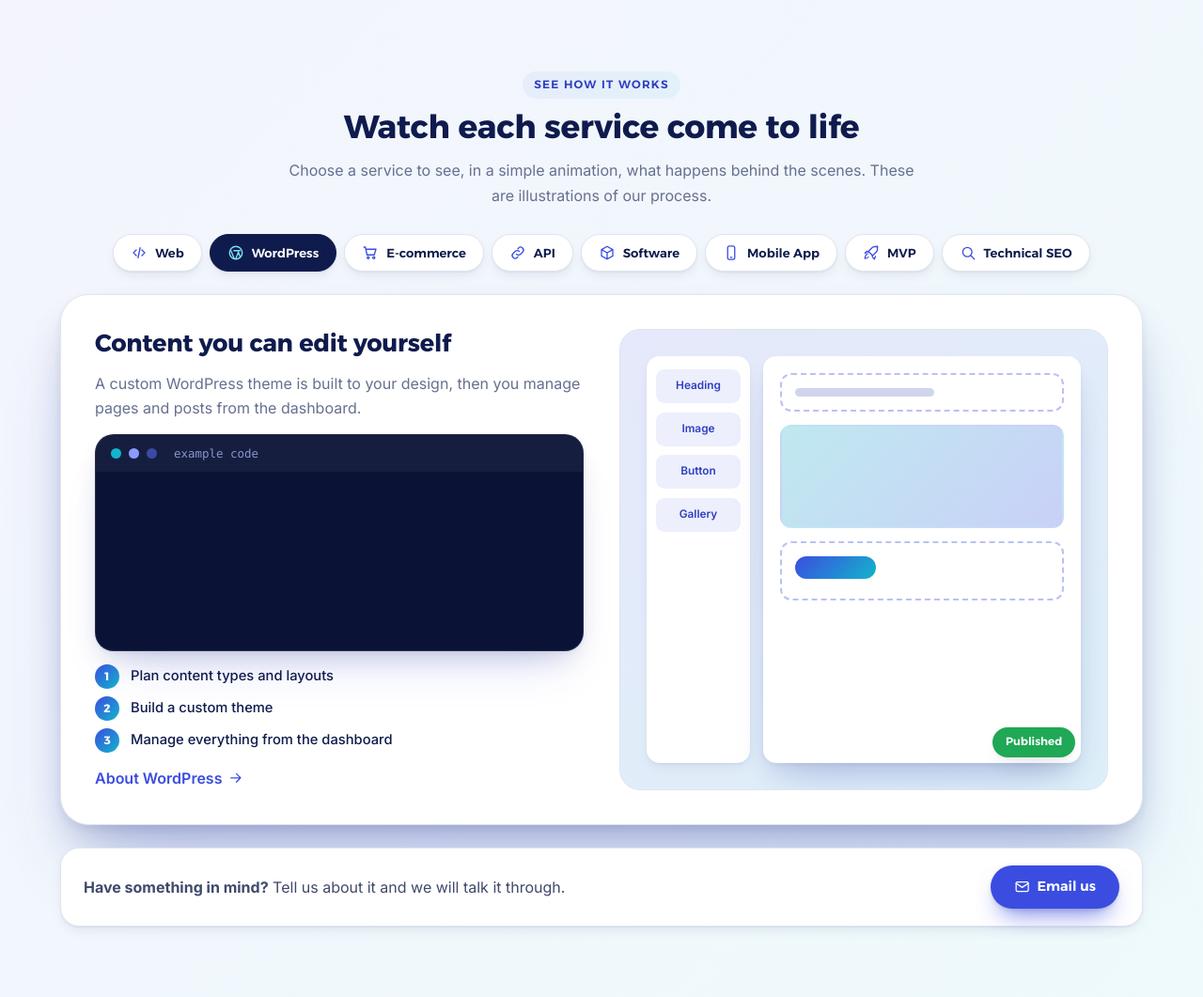
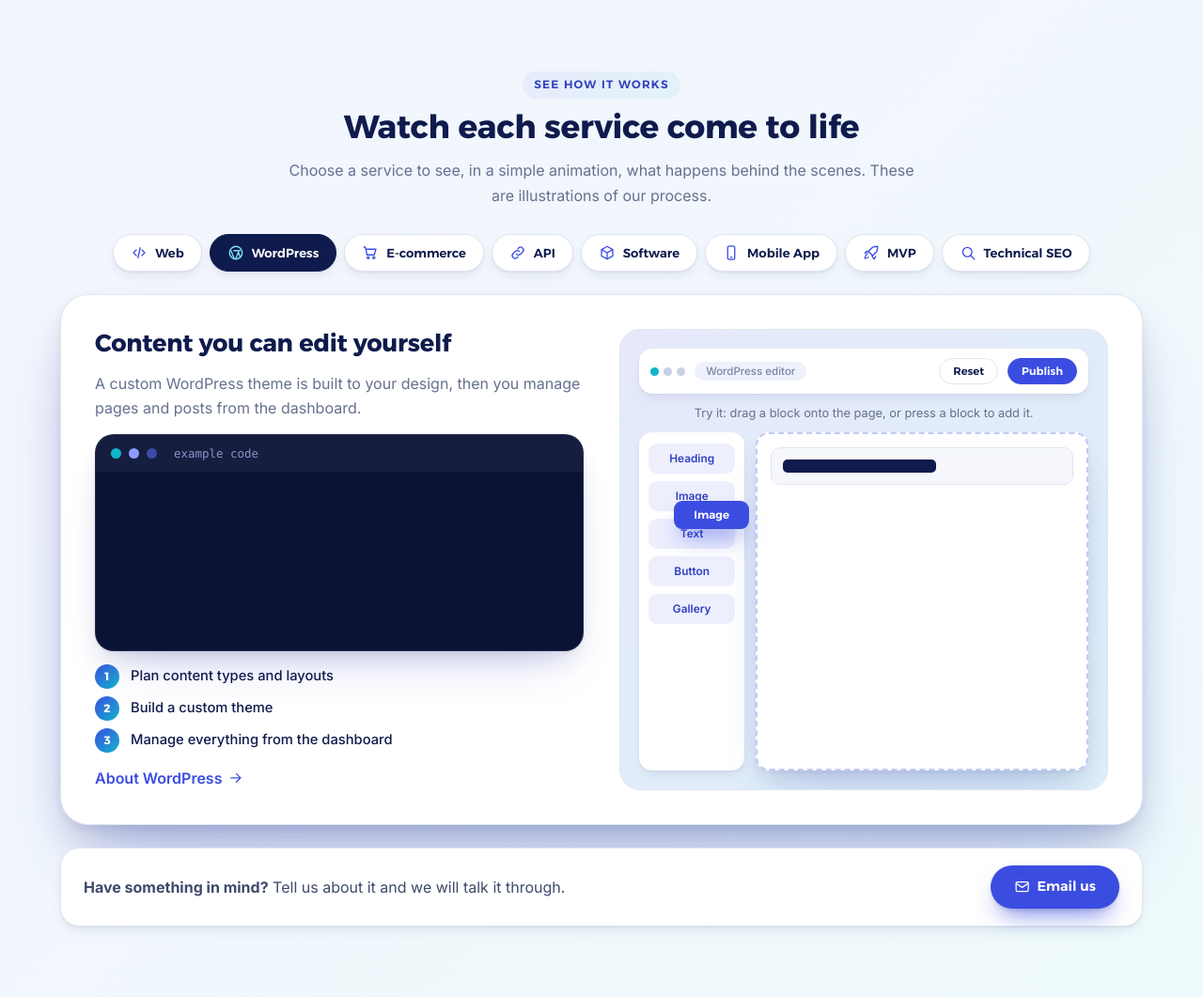
Before and after one commit to bilallwt/WaveX-Next-level-wave-technology, a WordPress theme: template wavex/front-page.php in a window 1280 px wide, after a click on "WordPress". Shown: the part 1518-2579 px from the top of the page at 94% size. Run offline with PHP 8.4 and a stand-in for WordPress, Linux system fonts and the light colour scheme; the site name, menu and one post (Sample post) are stand-ins, and other content is empty; some libraries are stand-ins or nearby versions.

Commit message:
WordPress demo scene: animated and interactive drag-and-drop block editor
Co-Authored-By: Claude Sonnet 5.5 <noreply@anthropic.com>
Claude-Session: https://claude.ai/code/session_016iNP8K7rhZkCEk3kHSo3hc

```diff
--- a/wavex/assets/css/main.css
+++ b/wavex/assets/css/main.css
@@ -653,6 +653,40 @@ ul, ol { margin: 0; padding: 0; }
 @keyframes mk-slide { from { opacity: 0; transform: translate(var(--fx), var(--fy)) rotate(-4deg); } to { opacity: 1; transform: none; } }
 .mk-board .mk-tag { left: 50%; bottom: 0; translate: -50% 0; }
 
+
+/* WordPress drag-and-drop scene */
+.mk-wpe { position: absolute; inset: 20px; display: grid; grid-template-rows: auto auto 1fr; gap: 10px; }
+.mk-wpe__bar { display: flex; align-items: center; gap: 10px; padding: 10px 12px; background: #fff; border-radius: 14px; box-shadow: var(--shadow-sm); }
+.mk-wpe__dots { display: flex; gap: 5px; }
+.mk-wpe__dots i { width: 9px; height: 9px; border-radius: 50%; background: #c9cfe6; }
+.mk-wpe__dots i:first-child { background: var(--c-accent); }
+.mk-wpe__bar .mk-url { margin-right: auto; }
+.mk-wpe__btn { padding: 6px 14px; border: 1px solid var(--c-line); border-radius: 999px; background: #fff; color: var(--c-ink); font-family: var(--font-head); font-size: .72rem; font-weight: 600; cursor: pointer; }
+.mk-wpe__btn:hover { border-color: var(--c-brand); color: var(--c-brand); }
+.mk-wpe__btn--go { background: var(--c-brand); border-color: var(--c-brand); color: #fff; }
+.mk-wpe__btn--go:hover { background: var(--c-brand-dark); color: #fff; }
+.mk-wpe__hint { margin: 0; font-size: .8rem; color: var(--c-muted); text-align: center; }
+.mk-wpe__body { display: grid; grid-template-columns: 112px 1fr; gap: 12px; min-height: 0; }
+.mk-wpe__side { display: grid; align-content: start; gap: 8px; padding: 12px 10px; background: #fff; border-radius: 14px; box-shadow: var(--shadow-sm); }
+.mk-wpe .mk-chip { border: 1px solid transparent; cursor: grab; touch-action: none; user-select: none; -webkit-user-select: none; font-family: var(--font); transition: transform .15s, box-shadow .15s, border-color .15s; }
+.mk-wpe .mk-chip:hover { border-color: var(--c-brand); box-shadow: var(--shadow-sm); transform: translateY(-1px); }
+.mk-wpe .mk-chip:active { cursor: grabbing; }
+.mk-wpe__canvas { display: flex; flex-direction: column; gap: 10px; padding: 14px; background: #fff; border: 2px dashed rgba(59, 77, 224, .3); border-radius: 14px; box-shadow: var(--shadow-md); overflow: hidden; transition: border-color .2s, background .2s; }
+.mk-wpe__canvas.is-over { border-color: var(--c-brand); background: #f3f5ff; }
+.mk-wpe__empty { margin: auto; color: var(--c-muted); font-size: .85rem; }
+.mk-blk { flex: none; padding: 12px; border-radius: 10px; background: #f6f7fc; border: 1px solid var(--c-line); animation: mk-pop .45s cubic-bezier(.2, .8, .2, 1) both; }
+.mk-blk i { display: block; }
+.mk-blk .mk-line { margin: 0 0 6px; }
+.mk-blk .mk-line:last-child { margin: 0; }
+.mk-ph { height: 56px; border-radius: 8px; background: linear-gradient(135deg, #bfe9f0, #c9d0f7); }
+.mk-gal { display: grid; grid-template-columns: repeat(3, 1fr); gap: 6px; }
+.mk-gal b { height: 38px; border-radius: 7px; background: linear-gradient(135deg, #c9d0f7, #bfe9f0); }
+.mk-ghost { position: absolute; left: 0; top: 0; z-index: 5; width: 80px; padding: 8px 10px; border-radius: 9px; background: var(--c-brand); color: #fff; font: 600 .74rem var(--font-head); text-align: center; box-shadow: 0 14px 24px -8px rgba(59, 77, 224, .7); pointer-events: none; }
+.mk-cursor { position: absolute; left: 0; top: 0; z-index: 6; pointer-events: none; filter: drop-shadow(0 4px 6px rgba(15, 27, 77, .35)); }
+.mk-ghost[hidden], .mk-cursor[hidden], .mk-wpe__done[hidden] { display: none; }
+.mk-wpe__done { right: 14px; bottom: 14px; z-index: 4; animation: mk-pop .5s both; }
+@media (max-width: 600px) { .mk-wpe__body { grid-template-columns: 92px 1fr; } .mk-wpe__hint { font-size: .74rem; } }
+
 /* technical SEO */
 .mk-seo { position: absolute; inset: 28px; display: grid; align-content: start; gap: 16px; padding: 18px; background: #fff; border-radius: 16px; box-shadow: var(--shadow-md); }
 .mk-seo__bar { display: flex; align-items: center; gap: 10px; color: var(--c-brand); }
--- a/wavex/assets/js/magic.js
+++ b/wavex/assets/js/magic.js
@@ -31,6 +31,213 @@
 			return '<span class="tk-v">' + m + '</span>';
 		} );
 	}
+
+
+	/* ---------- WordPress drag-and-drop demo ---------- */
+	function initWp( demo ) {
+		var stage = demo.parentNode;
+		var canvas = demo.querySelector( '[data-wp-canvas]' );
+		var ghost = demo.querySelector( '[data-wp-ghost]' );
+		var cursor = demo.querySelector( '[data-wp-cursor]' );
+		var done = demo.querySelector( '[data-wp-done]' );
+		var chips = demo.querySelectorAll( '[data-block]' );
+		var timers = [];
+		var dragging = null;
+		var moved = false;
+		var MAX = 6;
+
+		function later( fn, ms ) {
+			timers.push( window.setTimeout( fn, ms ) );
+		}
+
+		function cancelAuto() {
+			timers.forEach( window.clearTimeout );
+			timers = [];
+			ghost.hidden = true;
+			cursor.hidden = true;
+		}
+
+		function html( type ) {
+			var map = {
+				heading: '<i class="mk-line" style="--w:55%;height:14px;background:#0f1b4d"></i>',
+				image: '<i class="mk-ph"></i>',
+				text: '<i class="mk-line" style="--w:92%"></i><i class="mk-line" style="--w:78%"></i><i class="mk-line" style="--w:60%"></i>',
+				button: '<i class="mk-pill"></i>',
+				gallery: '<i class="mk-gal"><b></b><b></b><b></b></i>'
+			};
+			return map[ type ] || '';
+		}
+
+		function addBlock( type, index ) {
+			var empty = canvas.querySelector( '.mk-wpe__empty' );
+			if ( empty ) {
+				empty.remove();
+			}
+			var blocks = canvas.querySelectorAll( '.mk-blk' );
+			if ( blocks.length >= MAX ) {
+				return;
+			}
+			var el = document.createElement( 'div' );
+			el.className = 'mk-blk mk-blk--' + type;
+			el.innerHTML = html( type );
+			if ( typeof index === 'number' && blocks[ index ] ) {
+				canvas.insertBefore( el, blocks[ index ] );
+			} else {
+				canvas.appendChild( el );
+			}
+			done.hidden = true;
+		}
+
+		function reset() {
+			cancelAuto();
+			canvas.innerHTML = '<p class="mk-wpe__empty">' + canvas.getAttribute( 'data-empty' ) + '</p>';
+			done.hidden = true;
+		}
+		canvas.setAttribute( 'data-empty', canvas.textContent.trim() );
+
+		function publish() {
+			if ( canvas.querySelector( '.mk-blk' ) ) {
+				done.hidden = false;
+			}
+		}
+
+		function rel( x, y ) {
+			var r = stage.getBoundingClientRect();
+			return { x: x - r.left, y: y - r.top };
+		}
+
+		function place( el, x, y, animate ) {
+			el.style.transition = animate ? 'transform .9s cubic-bezier(.6,.05,.3,1)' : 'none';
+			el.style.transform = 'translate(' + x + 'px,' + y + 'px)';
+		}
+
+		function autoStep( types, n ) {
+			if ( n >= types.length ) {
+				later( publish, 700 );
+				return;
+			}
+			var chip = demo.querySelector( '[data-block="' + types[ n ] + '"]' );
+			var cr = chip.getBoundingClientRect();
+			var from = rel( cr.left + cr.width / 2, cr.top + cr.height / 2 );
+			var kr = canvas.getBoundingClientRect();
+			var count = canvas.querySelectorAll( '.mk-blk' ).length;
+			var to = rel( kr.left + kr.width / 2, kr.top + 50 + count * 54 );
+
+			ghost.textContent = chip.textContent;
+			ghost.hidden = false;
+			cursor.hidden = false;
+			place( ghost, from.x - 40, from.y - 16, false );
+			place( cursor, from.x, from.y, false );
+			void ghost.offsetWidth;
+			later( function () {
+				place( ghost, to.x - 40, to.y - 16, true );
+				place( cursor, to.x, to.y, true );
+			}, 250 );
+			later( function () {
+				addBlock( types[ n ] );
+				ghost.hidden = true;
+			}, 1250 );
+			later( function () {
+				cursor.hidden = true;
+				autoStep( types, n + 1 );
+			}, 1750 );
+		}
+
+		function runAuto() {
+			reset();
+			if ( reduce ) {
+				[ 'heading', 'image', 'button' ].forEach( function ( t ) { addBlock( t ); } );
+				publish();
+				return;
+			}
+			later( function () {
+				autoStep( [ 'heading', 'image', 'text', 'button' ], 0 );
+			}, 500 );
+		}
+
+		// Manual drag and drop (mouse, touch, pen).
+		function indexAt( y ) {
+			var blocks = canvas.querySelectorAll( '.mk-blk' );
+			for ( var i = 0; i < blocks.length; i++ ) {
+				var r = blocks[ i ].getBoundingClientRect();
+				if ( y < r.top + r.height / 2 ) {
+					return i;
+				}
+			}
+			return blocks.length;
+		}
+
+		function overCanvas( x, y ) {
+			var r = canvas.getBoundingClientRect();
+			return x >= r.left && x <= r.right && y >= r.top && y <= r.bottom;
+		}
+
+		function onMove( e ) {
+			if ( ! dragging ) {
+				return;
+			}
+			if ( ! moved && Math.abs( e.clientX - dragging.x ) + Math.abs( e.clientY - dragging.y ) < 6 ) {
+				return;
+			}
+			moved = true;
+			var p = rel( e.clientX, e.clientY );
+			ghost.hidden = false;
+			ghost.textContent = dragging.label;
+			place( ghost, p.x - 40, p.y - 16, false );
+			canvas.classList.toggle( 'is-over', overCanvas( e.clientX, e.clientY ) );
+		}
+
+		function onUp( e ) {
+			document.removeEventListener( 'pointermove', onMove );
+			document.removeEventListener( 'pointerup', onUp );
+			document.removeEventListener( 'pointercancel', onUp );
+			canvas.classList.remove( 'is-over' );
+			ghost.hidden = true;
+			if ( dragging && moved && overCanvas( e.clientX, e.clientY ) ) {
+				addBlock( dragging.type, indexAt( e.clientY ) );
+			}
+			dragging = null;
+		}
+
+		chips.forEach( function ( chip ) {
+			chip.addEventListener( 'pointerdown', function ( e ) {
+				if ( e.button !== 0 ) {
+					return;
+				}
+				cancelAuto();
+				moved = false;
+				dragging = { type: chip.getAttribute( 'data-block' ), label: chip.textContent, x: e.clientX, y: e.clientY };
+				document.addEventListener( 'pointermove', onMove );
+				document.addEventListener( 'pointerup', onUp );
+				document.addEventListener( 'pointercancel', onUp );
+			} );
+			chip.addEventListener( 'click', function () {
+				if ( moved ) {
+					moved = false;
+					return;
+				}
+				cancelAuto();
+				addBlock( chip.getAttribute( 'data-block' ) );
+			} );
+		} );
+
+		demo.querySelector( '[data-wp-reset]' ).addEventListener( 'click', reset );
+		demo.querySelector( '[data-wp-publish]' ).addEventListener( 'click', function () {
+			cancelAuto();
+			publish();
+		} );
+
+		return { run: runAuto, stop: cancelAuto };
+	}
+
+	var wpApi = null;
+	panels.forEach( function ( panel ) {
+		var demo = panel.querySelector( '[data-wp-demo]' );
+		if ( demo ) {
+			wpApi = initWp( demo );
+			panel._wp = wpApi;
+		}
+	} );
 
 	function stopTyping() {
 		if ( typer ) {
@@ -87,7 +294,15 @@
 		if ( focus ) {
 			tabs[ current ].focus();
 		}
+		panels.forEach( function ( p ) {
+			if ( p._wp && p !== panels[ current ] ) {
+				p._wp.stop();
+			}
+		} );
 		restart( panels[ current ] );
+		if ( panels[ current ]._wp ) {
+			panels[ current ]._wp.run();
+		}
 	}
 
 	function startAuto() {
--- a/wavex/template-parts/magic/scene-wordpress.php
+++ b/wavex/template-parts/magic/scene-wordpress.php
@@ -1,20 +1,30 @@
 <?php
-/** Scene: WordPress development. @package WaveX */
+/** Scene: WordPress development (interactive drag and drop). @package WaveX */
 if ( ! defined( 'ABSPATH' ) ) {
 	exit;
 }
 ?>
-<div class="mk-wp">
-	<aside class="mk-wp__side">
-		<span class="mk-chip mk-pop" style="--d:.1s">Heading</span>
-		<span class="mk-chip mk-pop" style="--d:.2s">Image</span>
-		<span class="mk-chip mk-pop" style="--d:.3s">Button</span>
-		<span class="mk-chip mk-pop" style="--d:.4s">Gallery</span>
-	</aside>
-	<div class="mk-wp__page">
-		<div class="mk-drop mk-pop" style="--d:.9s"><div class="mk-line" style="--w:55%"></div></div>
-		<div class="mk-drop mk-drop--img mk-pop" style="--d:1.6s"></div>
-		<div class="mk-drop mk-pop" style="--d:2.3s"><div class="mk-pill"></div></div>
+<div class="mk-wpe" data-wp-demo>
+	<div class="mk-wpe__bar">
+		<span class="mk-wpe__dots"><i></i><i></i><i></i></span>
+		<span class="mk-url"><?php esc_html_e( 'WordPress editor', 'wavex' ); ?></span>
+		<button type="button" class="mk-wpe__btn" data-wp-reset><?php esc_html_e( 'Reset', 'wavex' ); ?></button>
+		<button type="button" class="mk-wpe__btn mk-wpe__btn--go" data-wp-publish><?php esc_html_e( 'Publish', 'wavex' ); ?></button>
 	</div>
-	<span class="mk-tag mk-tag--g mk-pop" style="--d:3s">Published</span>
+	<p class="mk-wpe__hint"><?php esc_html_e( 'Try it: drag a block onto the page, or press a block to add it.', 'wavex' ); ?></p>
+	<div class="mk-wpe__body">
+		<div class="mk-wpe__side" role="group" aria-label="<?php esc_attr_e( 'Blocks', 'wavex' ); ?>">
+			<button type="button" class="mk-chip" data-block="heading"><?php esc_html_e( 'Heading', 'wavex' ); ?></button>
+			<button type="button" class="mk-chip" data-block="image"><?php esc_html_e( 'Image', 'wavex' ); ?></button>
+			<button type="button" class="mk-chip" data-block="text"><?php esc_html_e( 'Text', 'wavex' ); ?></button>
+			<button type="button" class="mk-chip" data-block="button"><?php esc_html_e( 'Button', 'wavex' ); ?></button>
+			<button type="button" class="mk-chip" data-block="gallery"><?php esc_html_e( 'Gallery', 'wavex' ); ?></button>
+		</div>
+		<div class="mk-wpe__canvas" data-wp-canvas aria-live="polite">
+			<p class="mk-wpe__empty"><?php esc_html_e( 'Drop blocks here', 'wavex' ); ?></p>
+		</div>
+	</div>
+	<span class="mk-tag mk-tag--g mk-wpe__done" data-wp-done hidden><?php esc_html_e( 'Published', 'wavex' ); ?></span>
+	<span class="mk-ghost" data-wp-ghost hidden></span>
+	<svg class="mk-cursor" data-wp-cursor hidden width="22" height="22" viewBox="0 0 22 22" aria-hidden="true"><path d="M3 2l14 8-6 2 4 7-3 1.6-4-7-5 4V2z" fill="#0f1b4d" stroke="#fff" stroke-width="1.5" stroke-linejoin="round"/></svg>
 </div>
--- a/wavex/template-parts/sections/magic.php
+++ b/wavex/template-parts/sections/magic.php
@@ -140,7 +140,7 @@ $scenes = array(
 					</a>
 				</div>
 
-				<div class="stage" aria-hidden="true">
+				<div class="stage"<?php echo ( 'wordpress' === $key ) ? '' : ' aria-hidden="true"'; ?>>
 					<?php get_template_part( 'template-parts/magic/scene', $key ); ?>
 				</div>
 			</div>
```
